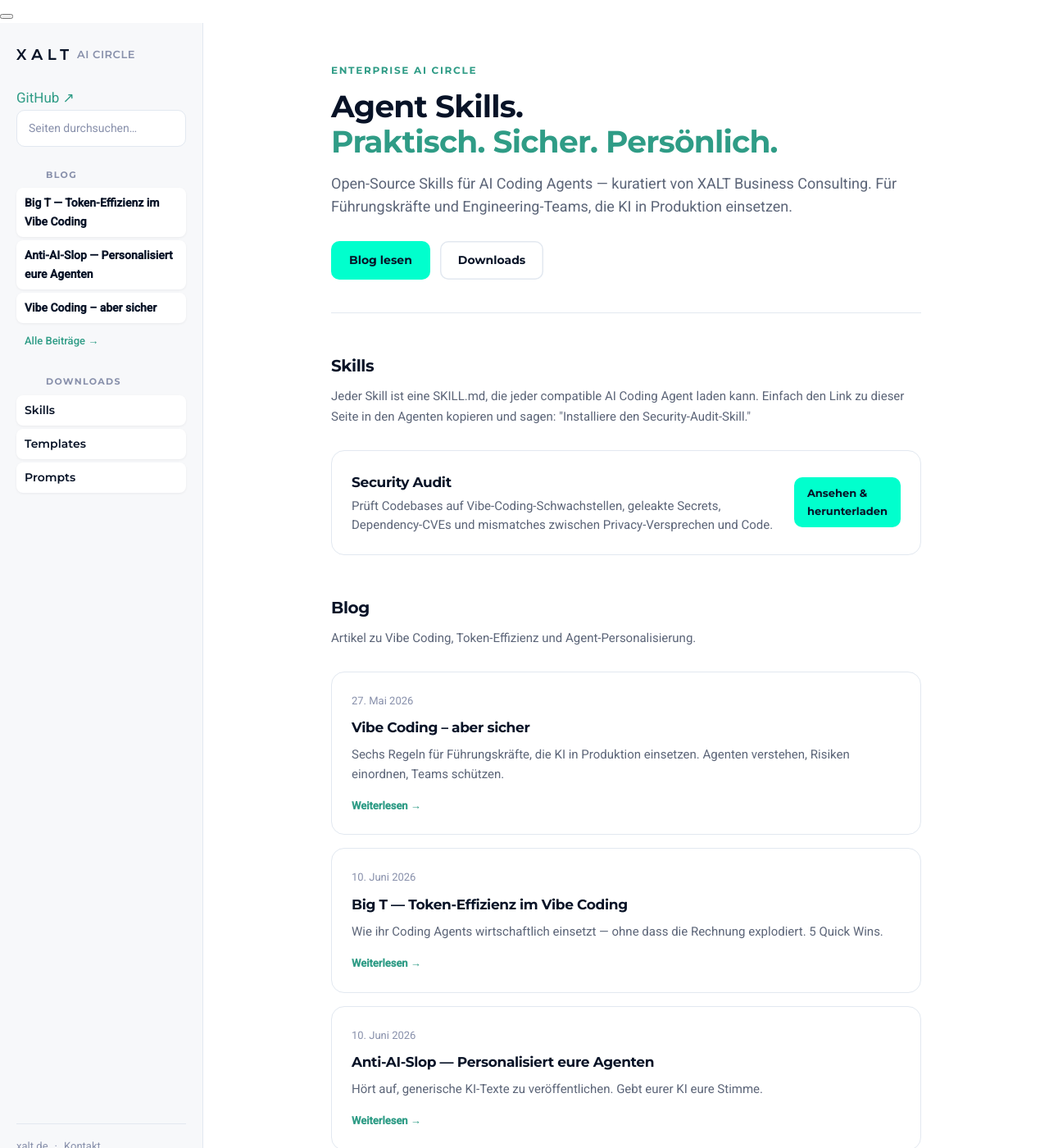
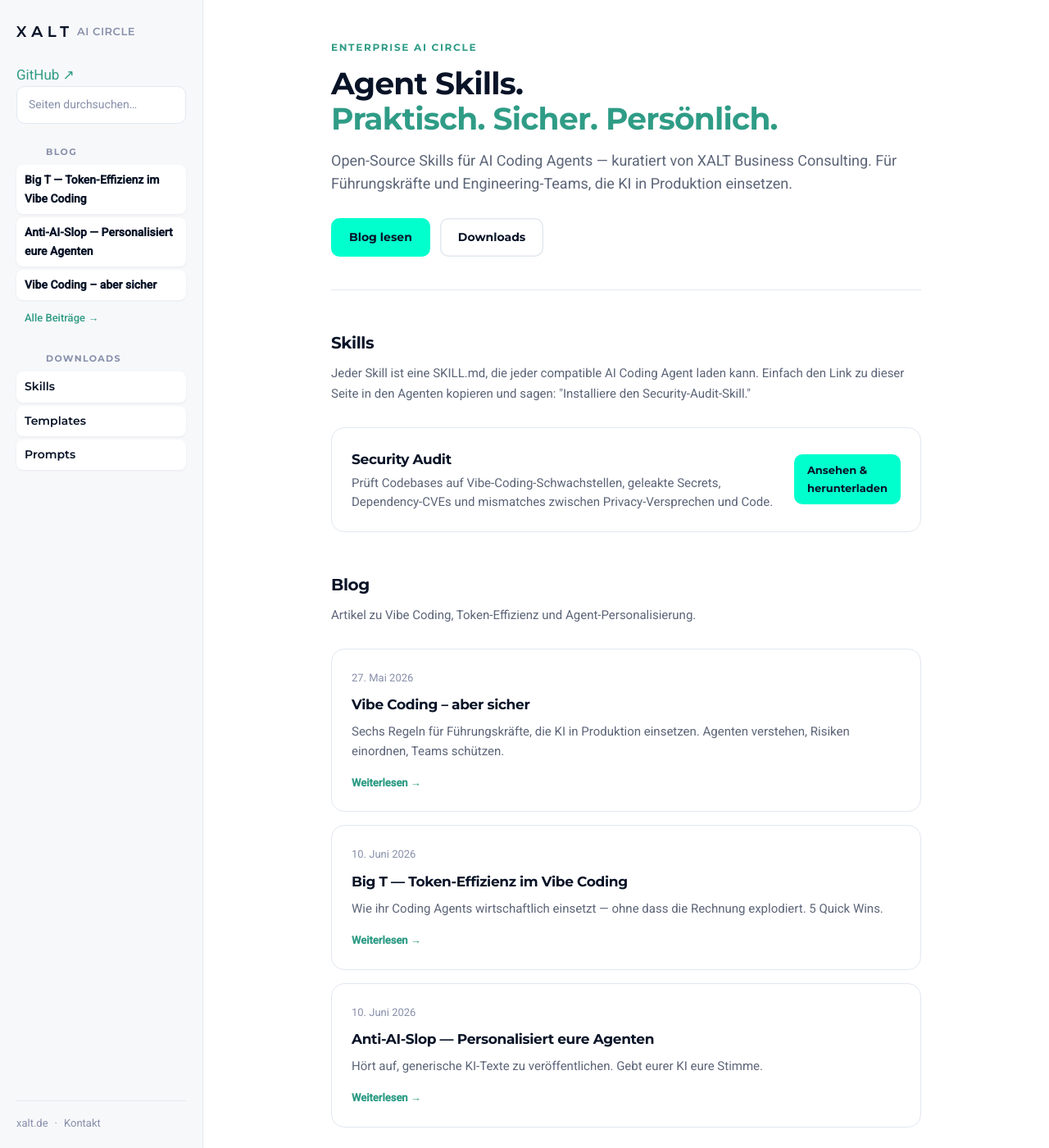
Before and after one commit to Enterprise-AI-Circle/agent-skills, a Jekyll site: the page built from index.md, in a window 1280 px wide and 1400 px high. Shown: the whole window at 82% size. Built offline with Jekyll 4.4.1, drawn with Linux system fonts in a browser that asks for light colours.

Commit message:
fix: nav-toggle hidden on desktop, visible on mobile only

```diff
--- a/assets/css/main.css
+++ b/assets/css/main.css
@@ -750,6 +750,38 @@
 .site-footer a { color: var(--primary-300); }
 .site-footer a:hover { color: var(--accent-200); }
 
+/* ── Nav Toggle (mobile only) ──────────────────────────── */
+.nav-toggle {
+  display: none;
+  position: fixed;
+  top: 12px;
+  left: 12px;
+  z-index: 100;
+  width: 40px;
+  height: 40px;
+  padding: 10px;
+  background: var(--white);
+  border: 1px solid var(--line);
+  border-radius: var(--radius);
+  cursor: pointer;
+  flex-direction: column;
+  justify-content: center;
+  gap: 5px;
+  align-items: center;
+  transition: border-color .15s;
+}
+.nav-toggle:hover {
+  border-color: var(--accent-200);
+}
+.nav-toggle span {
+  display: block;
+  width: 18px;
+  height: 2px;
+  background: var(--text-100);
+  border-radius: 2px;
+  transition: background .15s;
+}
+
 /* ── Responsive ──────────────────────────────────────── */
 @media (max-width: 900px) {
   .shell {
@@ -785,6 +817,9 @@
   }
   .card-grid-3 {
     grid-template-columns: 1fr;
+  }
+  .nav-toggle {
+    display: flex;
   }
 }
 
```
